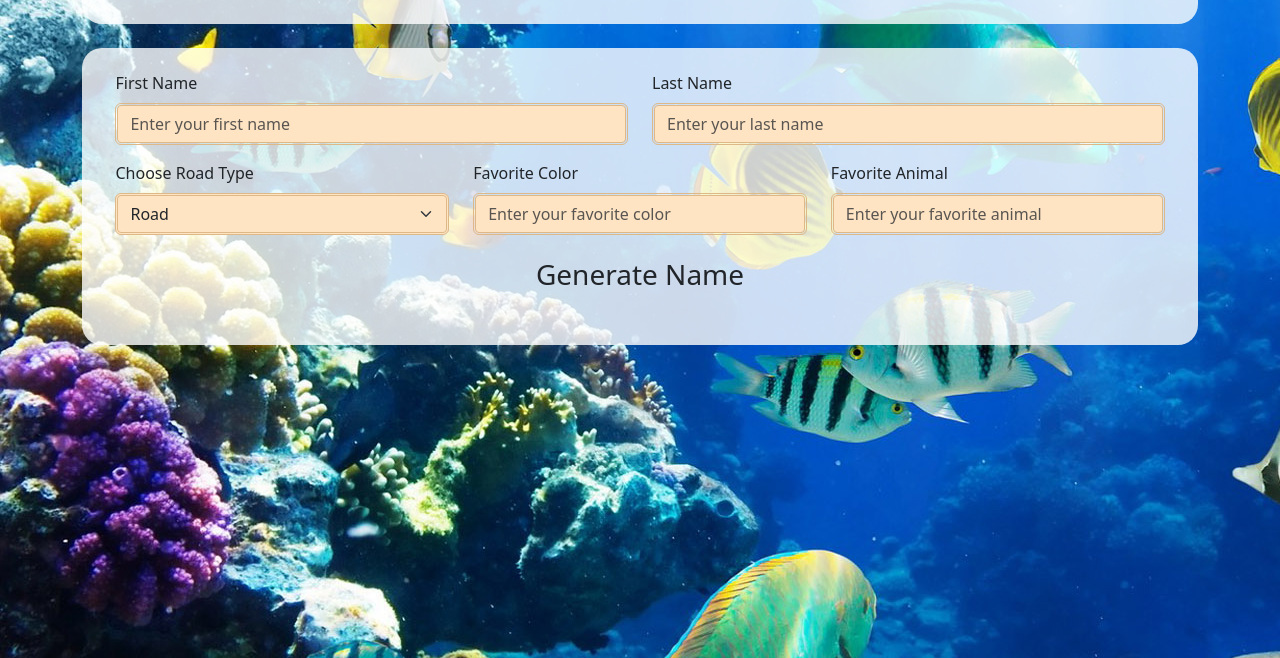
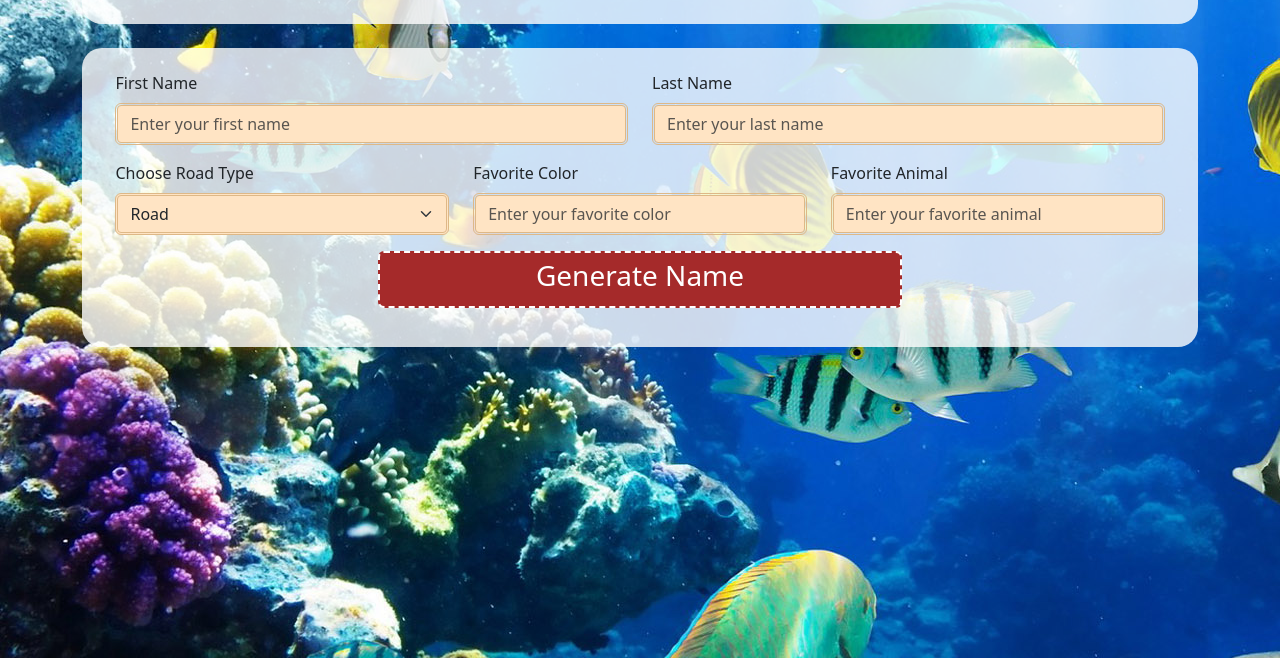
Before and after one commit to Proutum-Ann/NameGen, a plain HTML site: page index.html in a window 1280 px wide. Shown: the part 142-800 px from the top of the page. Drawn offline with nearby package versions, Linux system fonts and the light colour scheme.

Commit message:
styled button

```diff
--- a/index.html
+++ b/index.html
@@ -71,7 +71,7 @@
                         </div>
                     </div>
                     <!-- Button -->
-                    <div class="mb-3">
+                    <div class="col-6 mb-3 mx-auto">
                         <div type="submit" class="btn w-100" onclick="genFullName()"><h3>Generate Name</h3></div>
                     </div>
 
--- a/style.css
+++ b/style.css
@@ -27,6 +27,15 @@ input:hover, select:hover {
     color: white !important;
 }
 
-button {
-    background-color: brown !important;
+.btn {
+    background-color: brown;
+    border: white dashed 2px;
+    color: white;
+    transition: .5s;
 }
+
+.btn:hover {
+    background-color: #7f8ac5;
+    border: #c7d5f3 dashed 2px;
+    color: #c7d5f3;
+}
```
